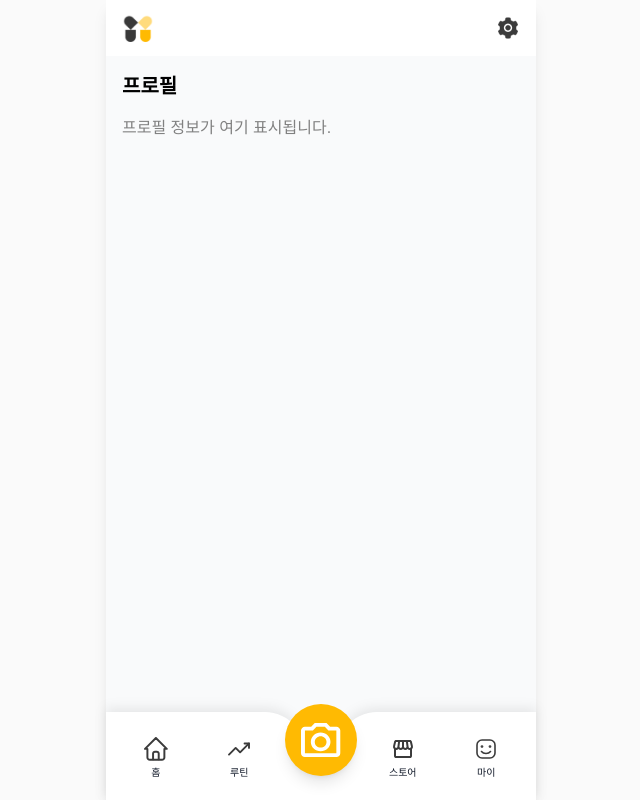
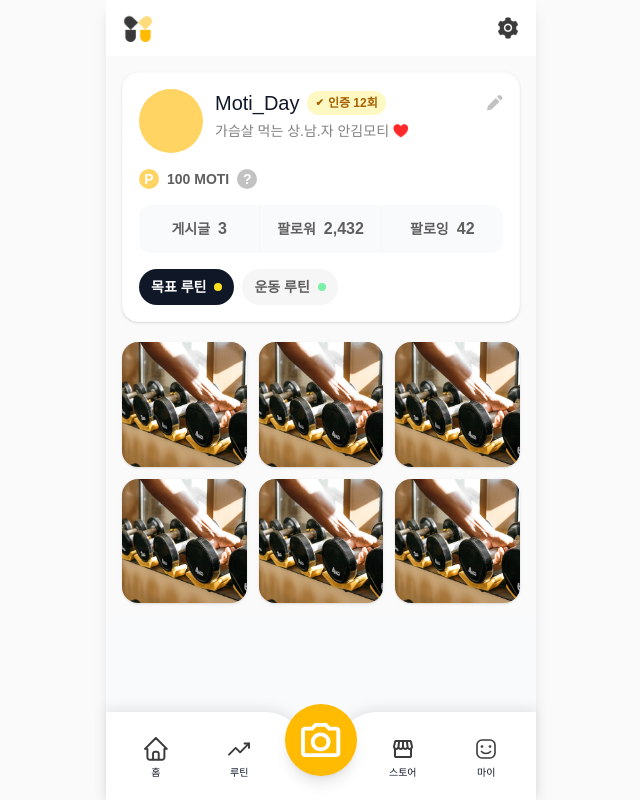
Before and after one commit to MEDILUX-club/Motiday, a React (Vite) app: page /profile in a window 1280 px wide. Shown: the whole page, without its empty margins (319-959 px from the left). Built offline with nearby package versions, Linux system fonts and the light colour scheme.

Commit message:
feat: profile ui완성

```diff
--- a/src/pages/profile/ProfilePage.tsx
+++ b/src/pages/profile/ProfilePage.tsx
@@ -2,9 +2,14 @@ import { useNavigate } from 'react-router-dom';
 import MainLayout from '../../components/layout/MainLayout';
 import logo from '../../assets/images/img_Motiday.png';
 import iconSetting from '../../assets/images/img_Setting.png';
+import mainImage from '../../assets/images/img_HomeFeedCard.png';
+import heartIcon from '../../assets/images/img_heart_red.png';
+import iconPencil from '../../assets/icons/ic_pencil.svg';
 
-const SettingPage = () => {
+const ProfilePage = () => {
   const navigate = useNavigate();
+
+  const galleryImages = [mainImage, mainImage, mainImage, mainImage, mainImage, mainImage];
 
   return (
     <MainLayout
@@ -17,12 +22,73 @@ const SettingPage = () => {
         ),
       }}
     >
-      <div className="p-4 space-y-4">
-        <h1 className="text-xl font-semibold">프로필</h1>
-        <p className="text-gray-700">프로필 정보가 여기 표시됩니다.</p>
+      <div className="p-4 space-y-5 bg-gray-100">
+        <div className="rounded-2xl bg-white shadow-sm border border-gray-100 p-4 space-y-4">
+          <div className="flex items-start gap-3">
+            <div className="h-16 w-16 rounded-full bg-primary-700 ">
+            </div>
+            <div className="flex-1 space-y-1">
+              <div className="flex items-center gap-2">
+                <div className="text-xl text-gray-900">Moti_Day</div>
+                <span className="flex items-center gap-1 rounded-full bg-yellow-100 text-yellow-700 text-xs font-semibold px-2 py-1">
+                  <span className="text-[10px]">✔</span> 인증 12회
+                </span>
+                <button className="ml-auto text-gray-400 hover:text-gray-600">
+                  <img src={iconPencil} alt="프로필 수정" className="h-4 w-4 object-contain" />
+                </button>
+              </div>
+              <div className="flex items-center gap-1 text-sm text-gray-700">
+                <span>가슴살 먹는 상.남.자 안김모티</span>
+                <img src={heartIcon} alt="heart" className="h-4 w-4 object-contain" />
+              </div>
+            </div>
+          </div>
+
+          <div className="flex items-center gap-2 text-sm text-gray-800">
+            <span className="inline-flex h-5 w-5 items-center justify-center rounded-full bg-primary-700 text-white font-semibold text-sm">
+              P
+            </span>
+            <span className="font-semibold">100 MOTI</span>
+            <span className="inline-flex h-5 w-5 items-center justify-center rounded-full bg-gray-500 text-white font-semibold text-sm">
+              ?
+            </span>
+          </div>
+
+          <div className="grid grid-cols-3 divide-x divide-gray-200 rounded-xl bg-gray-50 text-sm font-semibold text-gray-800 overflow-hidden">
+            <div className="flex items-center justify-center gap-2 py-3">
+              <span>게시글</span>
+              <span className="text-base font-bold">3</span>
+            </div>
+            <div className="flex items-center justify-center gap-2 py-3">
+              <span>팔로워</span>
+              <span className="text-base font-bold">2,432</span>
+            </div>
+            <div className="flex items-center justify-center gap-2 py-3">
+              <span>팔로잉</span>
+              <span className="text-base font-bold">42</span>
+            </div>
+          </div>
+
+          <div className="flex items-center gap-2">
+            <button className="px-3 py-2 rounded-full bg-gray-900 text-white text-sm font-semibold flex items-center gap-2">
+              목표 루틴 <span className="h-2 w-2 rounded-full bg-yellow-300" />
+            </button>
+            <button className="px-3 py-2 rounded-full bg-gray-200 text-gray-800 text-sm font-semibold flex items-center gap-2">
+              운동 루틴 <span className="h-2 w-2 rounded-full bg-green-300" />
+            </button>
+          </div>
+        </div>
+
+        <div className="grid grid-cols-3 gap-3">
+          {galleryImages.map((img, idx) => (
+            <div key={`${img}-${idx}`} className="aspect-square rounded-2xl bg-white overflow-hidden shadow-sm">
+              <img src={img} alt={`gallery-${idx}`} className="h-full w-full object-cover" />
+            </div>
+          ))}
+        </div>
       </div>
     </MainLayout>
   );
 };
 
-export default SettingPage;
+export default ProfilePage;
```
Also changed, not shown: src/assets/icons/ic_pencil.svg (added).
